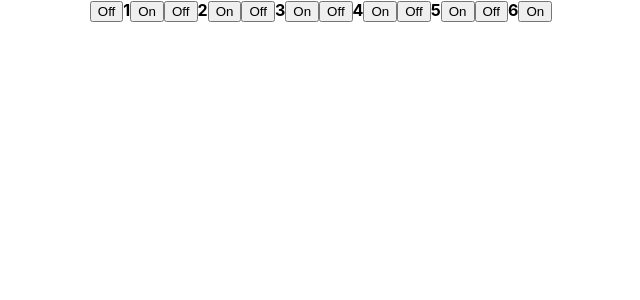
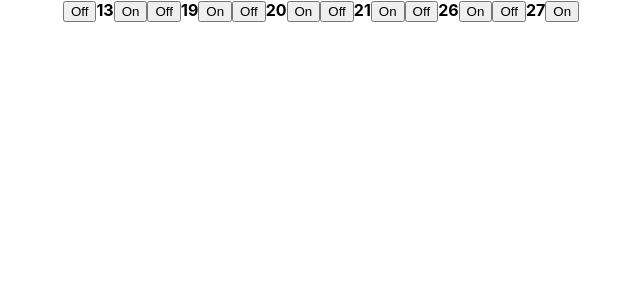
Before and after one commit to TobNin2521/PK_Automation, a React (Create React App) app in the folder website/pk-interface/: page / in a window 1280 px wide. Shown: the top 300 px of the page, without its empty margins (319-959 px from the left). Built offline with nearby package versions, Linux system fonts and the light colour scheme.

Commit message:
Added pinouts

```diff
--- a/website/pk-interface/src/Components/App.js
+++ b/website/pk-interface/src/Components/App.js
@@ -24,12 +24,12 @@ export const App = () => {
   return (
     <div className="App">
       <div>
-        <button onClick={() => switchOff(1)}>Off</button><b>1</b><button onClick={() => switchOn(1)}>On</button>
-        <button onClick={() => switchOff(2)}>Off</button><b>2</b><button onClick={() => switchOn(2)}>On</button>
-        <button onClick={() => switchOff(3)}>Off</button><b>3</b><button onClick={() => switchOn(3)}>On</button>
-        <button onClick={() => switchOff(4)}>Off</button><b>4</b><button onClick={() => switchOn(4)}>On</button>
-        <button onClick={() => switchOff(5)}>Off</button><b>5</b><button onClick={() => switchOn(5)}>On</button>
-        <button onClick={() => switchOff(6)}>Off</button><b>6</b><button onClick={() => switchOn(6)}>On</button>
+        <button onClick={() => switchOff(13)}>Off</button><b>13</b><button onClick={() => switchOn(1)}>On</button>
+        <button onClick={() => switchOff(19)}>Off</button><b>19</b><button onClick={() => switchOn(2)}>On</button>
+        <button onClick={() => switchOff(20)}>Off</button><b>20</b><button onClick={() => switchOn(3)}>On</button>
+        <button onClick={() => switchOff(21)}>Off</button><b>21</b><button onClick={() => switchOn(4)}>On</button>
+        <button onClick={() => switchOff(26)}>Off</button><b>26</b><button onClick={() => switchOn(5)}>On</button>
+        <button onClick={() => switchOff(27)}>Off</button><b>27</b><button onClick={() => switchOn(6)}>On</button>
       </div>
     </div>
   );
```
Also changed, not shown: 1 other file (tests, documents, lock files or other folders).
